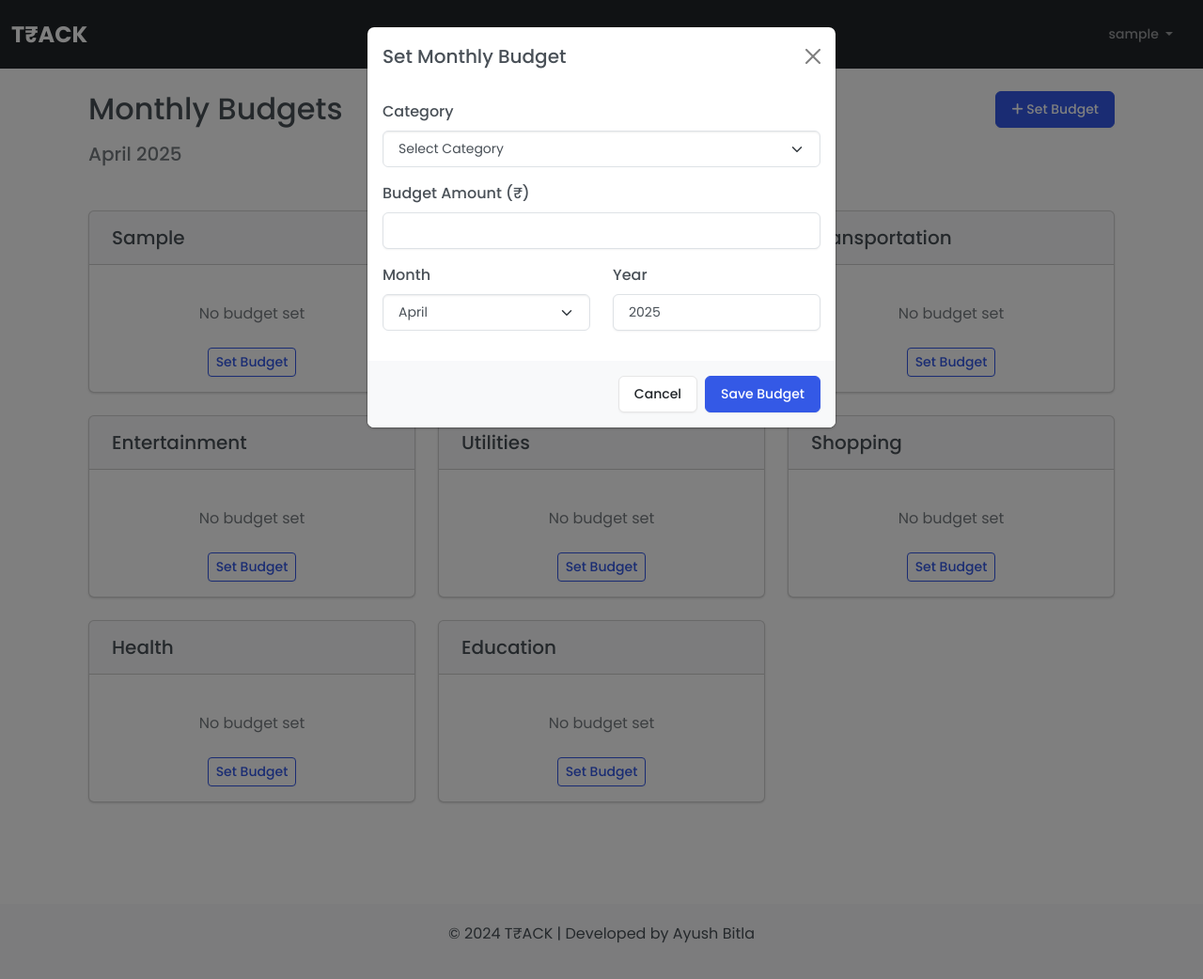
After one commit to srivarsha75/DevopsProject-New, a Flask app: page /budgets in a window 1280 px wide, after a click on "Set Budget". The commit adds this page. Shown: the whole page at 94% size. Run offline with Flask 3, Linux system fonts and the light colour scheme; the visitor is signed in with stand-in values (Sample User, id 1); tables that the repository leaves empty hold one stand-in row (values such as "Sample post"); some libraries are stand-ins or nearby versions.

Commit message:
Add budget management feature

```diff
--- a/app.py
+++ b/app.py
@@ -31,6 +31,18 @@ def init_db():
             description TEXT,
             payment_method TEXT NOT NULL,
             FOREIGN KEY (user_id) REFERENCES users (id)
+        )
+    ''')
+    c.execute('''
+        CREATE TABLE IF NOT EXISTS budgets (
+            id INTEGER PRIMARY KEY AUTOINCREMENT,
+            user_id INTEGER NOT NULL,
+            category TEXT NOT NULL,
+            amount REAL NOT NULL,
+            month TEXT NOT NULL,
+            year INTEGER NOT NULL,
+            FOREIGN KEY (user_id) REFERENCES users (id),
+            UNIQUE(user_id, category, month, year)
         )
     ''')
     conn.commit()
@@ -235,5 +247,105 @@ def statistics():
         # Redirect to login page if user is not logged in
         return redirect(url_for('login'))
 
+@app.route('/budgets')
+def budgets():
+    if 'username' in session:
+        user_id = session['user_id']
+        username = session['username']
+
+        # Get current month and year
+        current_date = datetime.now()
+        current_month = current_date.strftime('%B')
+        current_year = current_date.year
+
+        # Fetch budgets for the current month
+        conn = sqlite3.connect(DATABASE)
+        c = conn.cursor()
+        c.execute("SELECT category, amount FROM budgets WHERE user_id = ? AND month = ? AND year = ?",
+                 (user_id, current_month, current_year))
+        budgets = c.fetchall()
+
+        # Get spending by category for current month
+        c.execute("""
+            SELECT category, SUM(amount)
+            FROM transactions
+            WHERE user_id = ? AND strftime('%m', date) = ? AND strftime('%Y', date) = ?
+            GROUP BY category
+        """, (user_id, current_date.strftime('%m'), current_date.strftime('%Y')))
+        spending = dict(c.fetchall())
+
+        # Get all categories from transactions for budget setting
+        c.execute("SELECT DISTINCT category FROM transactions WHERE user_id = ?", (user_id,))
+        categories = [row[0] for row in c.fetchall()]
+
+        # Add common categories if not already in list
+        common_categories = ["Food", "Transportation", "Entertainment", "Utilities", "Shopping", "Health", "Education"]
+        for category in common_categories:
+            if category not in categories:
+                categories.append(category)
+
+        # Convert budgets to dict for easy comparison
+        budget_dict = dict(budgets)
+
+        # Create budget data for display
+        budget_data = []
+        for category in categories:
+            budget_amount = budget_dict.get(category, 0)
+            spent_amount = spending.get(category, 0)
+            remaining = budget_amount - spent_amount if budget_amount > 0 else 0
+            percentage = (spent_amount / budget_amount * 100) if budget_amount > 0 else 0
+
+            budget_data.append({
+                'category': category,
+                'budget': budget_amount,
+                'spent': spent_amount,
+                'remaining': remaining,
+                'percentage': min(percentage, 100)  # Cap at 100%
+            })
+
+        conn.close()
+
+        return render_template('budgets.html',
+                              username=username,
+                              budget_data=budget_data,
+                              categories=categories,
+                              current_month=current_month,
+                              current_year=current_year)
+    else:
+        return redirect(url_for('login'))
+
+@app.route('/set_budget', methods=['POST'])
+def set_budget():
+    if 'username' in session:
+        user_id = session['user_id']
+        category = request.form['category']
+        amount = float(request.form['amount'])
+        month = request.form['month']
+        year = int(request.form['year'])
+
+        conn = sqlite3.connect(DATABASE)
+        c = conn.cursor()
+
+        # Check if budget already exists for this category/month/year
+        c.execute("SELECT id FROM budgets WHERE user_id = ? AND category = ? AND month = ? AND year = ?",
+                 (user_id, category, month, year))
+        existing = c.fetchone()
+
+        if existing:
+            # Update existing budget
+            c.execute("UPDATE budgets SET amount = ? WHERE id = ?", (amount, existing[0]))
+        else:
+            # Create new budget
+            c.execute("INSERT INTO budgets (user_id, category, amount, month, year) VALUES (?, ?, ?, ?, ?)",
+                     (user_id, category, amount, month, year))
+
+        conn.commit()
+        conn.close()
+
+        flash(f'Budget for {category} set successfully!', 'success')
+        return redirect(url_for('budgets'))
+    else:
+        return redirect(url_for('login'))
+
 if __name__ == '__main__':
     app.run(debug=True)
--- a/templates/base.html
+++ b/templates/base.html
@@ -57,6 +57,9 @@
                     <li class="nav-item me-lg-3">
                         <a class="nav-link" href="{{ url_for('statistics') }}">Statistics</a>
                     </li>
+                    <li class="nav-item me-lg-3">
+                        <a class="nav-link" href="{{ url_for('budgets') }}">Budgets</a>
+                    </li>
                 </ul>
             </div>
             <div class="navbar-nav ms-auto">
--- /dev/null
+++ b/templates/budgets.html
@@ -0,0 +1,182 @@
+{% extends 'base.html' %}
+
+{% block title %}Budgets | Finance Tracker{% endblock %}
+
+{% block content %}
+<div class="container py-4">
+    <div class="row mb-4">
+        <div class="col">
+            <h2 class="mb-3">Monthly Budgets</h2>
+            <h5 class="text-muted mb-4">{{ current_month }} {{ current_year }}</h5>
+        </div>
+        <div class="col-auto">
+            <button class="btn btn-primary" data-bs-toggle="modal" data-bs-target="#setBudgetModal">
+                <i class="fas fa-plus"></i> Set Budget
+            </button>
+        </div>
+    </div>
+
+    {% if budget_data %}
+    <div class="row">
+        {% for item in budget_data %}
+        <div class="col-md-4 mb-4">
+            <div class="card h-100">
+                <div class="card-header d-flex justify-content-between align-items-center">
+                    <h5 class="mb-0">{{ item.category }}</h5>
+                    {% if item.budget > 0 %}
+                    <span class="badge {% if item.percentage >= 90 %}bg-danger{% elif item.percentage >= 75 %}bg-warning{% else %}bg-success{% endif %}">
+                        {{ item.percentage|round }}%
+                    </span>
+                    {% endif %}
+                </div>
+                <div class="card-body">
+                    {% if item.budget > 0 %}
+                    <div class="mb-3">
+                        <div class="progress" style="height: 20px;">
+                            <div class="progress-bar {% if item.percentage >= 90 %}bg-danger{% elif item.percentage >= 75 %}bg-warning{% else %}bg-success{% endif %}"
+                                role="progressbar"
+                                style="width: {{ item.percentage }}%;"
+                                aria-valuenow="{{ item.percentage }}"
+                                aria-valuemin="0"
+                                aria-valuemax="100">
+                                {{ item.percentage|round }}%
+                            </div>
+                        </div>
+                    </div>
+                    <div class="d-flex justify-content-between mb-2">
+                        <span>Budget:</span>
+                        <strong>₹{{ item.budget|round(2) }}</strong>
+                    </div>
+                    <div class="d-flex justify-content-between mb-2">
+                        <span>Spent:</span>
+                        <strong>₹{{ item.spent|round(2) }}</strong>
+                    </div>
+                    <div class="d-flex justify-content-between">
+                        <span>Remaining:</span>
+                        <strong class="{% if item.remaining <= 0 %}text-danger{% else %}text-success{% endif %}">
+                            ₹{{ item.remaining|round(2) }}
+                        </strong>
+                    </div>
+                    {% else %}
+                    <p class="text-center text-muted my-4">No budget set</p>
+                    <div class="text-center">
+                        <button class="btn btn-sm btn-outline-primary"
+                                data-bs-toggle="modal"
+                                data-bs-target="#setBudgetModal"
+                                data-category="{{ item.category }}">
+                            Set Budget
+                        </button>
+                    </div>
+                    {% endif %}
+                </div>
+                {% if item.budget > 0 %}
+                <div class="card-footer text-center">
+                    <button class="btn btn-sm btn-outline-primary"
+                            data-bs-toggle="modal"
+                            data-bs-target="#setBudgetModal"
+                            data-category="{{ item.category }}"
+                            data-amount="{{ item.budget }}">
+                        Edit Budget
+                    </button>
+                </div>
+                {% endif %}
+            </div>
+        </div>
+        {% endfor %}
+    </div>
+    {% else %}
+    <div class="alert alert-info">
+        <p class="mb-0">You haven't set any budgets yet. Start by setting your first budget!</p>
+    </div>
+    {% endif %}
+</div>
+
+<!-- Set Budget Modal -->
+<div class="modal fade" id="setBudgetModal" tabindex="-1" aria-labelledby="setBudgetModalLabel" aria-hidden="true">
+    <div class="modal-dialog">
+        <div class="modal-content">
+            <div class="modal-header">
+                <h5 class="modal-title" id="setBudgetModalLabel">Set Monthly Budget</h5>
+                <button type="button" class="btn-close" data-bs-dismiss="modal" aria-label="Close"></button>
+            </div>
+            <form action="{{ url_for('set_budget') }}" method="post">
+                <div class="modal-body">
+                    <div class="mb-3">
+                        <label for="category" class="form-label">Category</label>
+                        <select class="form-select" id="categorySelect" name="category" required>
+                            <option value="" selected disabled>Select Category</option>
+                            {% for category in categories %}
+                            <option value="{{ category }}">{{ category }}</option>
+                            {% endfor %}
+                        </select>
+                    </div>
+                    <div class="mb-3">
+                        <label for="amount" class="form-label">Budget Amount (₹)</label>
+                        <input type="number" class="form-control" id="budgetAmount" name="amount" step="0.01" min="0" required>
+                    </div>
+                    <div class="row">
+                        <div class="col-md-6 mb-3">
+                            <label for="month" class="form-label">Month</label>
+                            <select class="form-select" id="month" name="month" required>
+                                <option value="January" {% if current_month == 'January' %}selected{% endif %}>January</option>
+                                <option value="February" {% if current_month == 'February' %}selected{% endif %}>February</option>
+                                <option value="March" {% if current_month == 'March' %}selected{% endif %}>March</option>
+                                <option value="April" {% if current_month == 'April' %}selected{% endif %}>April</option>
+                                <option value="May" {% if current_month == 'May' %}selected{% endif %}>May</option>
+                                <option value="June" {% if current_month == 'June' %}selected{% endif %}>June</option>
+                                <option value="July" {% if current_month == 'July' %}selected{% endif %}>July</option>
+                                <option value="August" {% if current_month == 'August' %}selected{% endif %}>August</option>
+                                <option value="September" {% if current_month == 'September' %}selected{% endif %}>September</option>
+                                <option value="October" {% if current_month == 'October' %}selected{% endif %}>October</option>
+                                <option value="November" {% if current_month == 'November' %}selected{% endif %}>November</option>
+                                <option value="December" {% if current_month == 'December' %}selected{% endif %}>December</option>
+                            </select>
+                        </div>
+                        <div class="col-md-6 mb-3">
+                            <label for="year" class="form-label">Year</label>
+                            <input type="number" class="form-control" id="year" name="year" value="{{ current_year }}" min="2020" max="2030" required>
+                        </div>
+                    </div>
+                </div>
+                <div class="modal-footer">
+                    <button type="button" class="btn btn-secondary" data-bs-dismiss="modal">Cancel</button>
+                    <button type="submit" class="btn btn-primary">Save Budget</button>
+                </div>
+            </form>
+        </div>
+    </div>
+</div>
+
+<script>
+    // Script to pre-fill the budget modal when editing
+    document.addEventListener('DOMContentLoaded', function() {
+        const setBudgetModal = document.getElementById('setBudgetModal');
+        if (setBudgetModal) {
+            setBudgetModal.addEventListener('show.bs.modal', function(event) {
+                const button = event.relatedTarget;
+                const category = button.getAttribute('data-category');
+                const amount = button.getAttribute('data-amount');
+
+                const categorySelect = document.getElementById('categorySelect');
+                const budgetAmount = document.getElementById('budgetAmount');
+
+                if (category) {
+                    // Find and select the correct option
+                    for (let i = 0; i < categorySelect.options.length; i++) {
+                        if (categorySelect.options[i].value === category) {
+                            categorySelect.selectedIndex = i;
+                            break;
+                        }
+                    }
+                }
+
+                if (amount) {
+                    budgetAmount.value = amount;
+                } else {
+                    budgetAmount.value = '';
+                }
+            });
+        }
+    });
+</script>
+{% endblock %}
```
